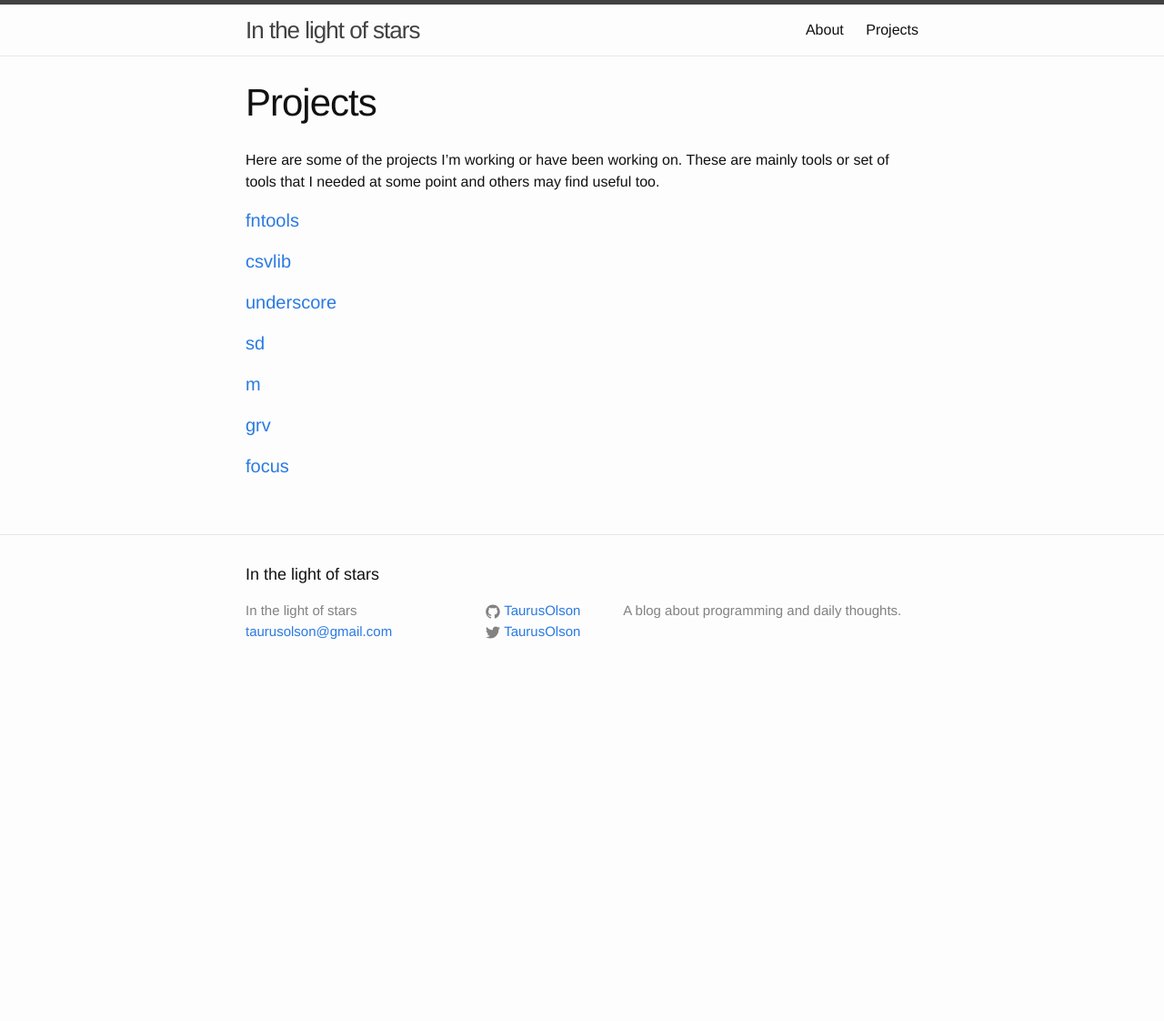
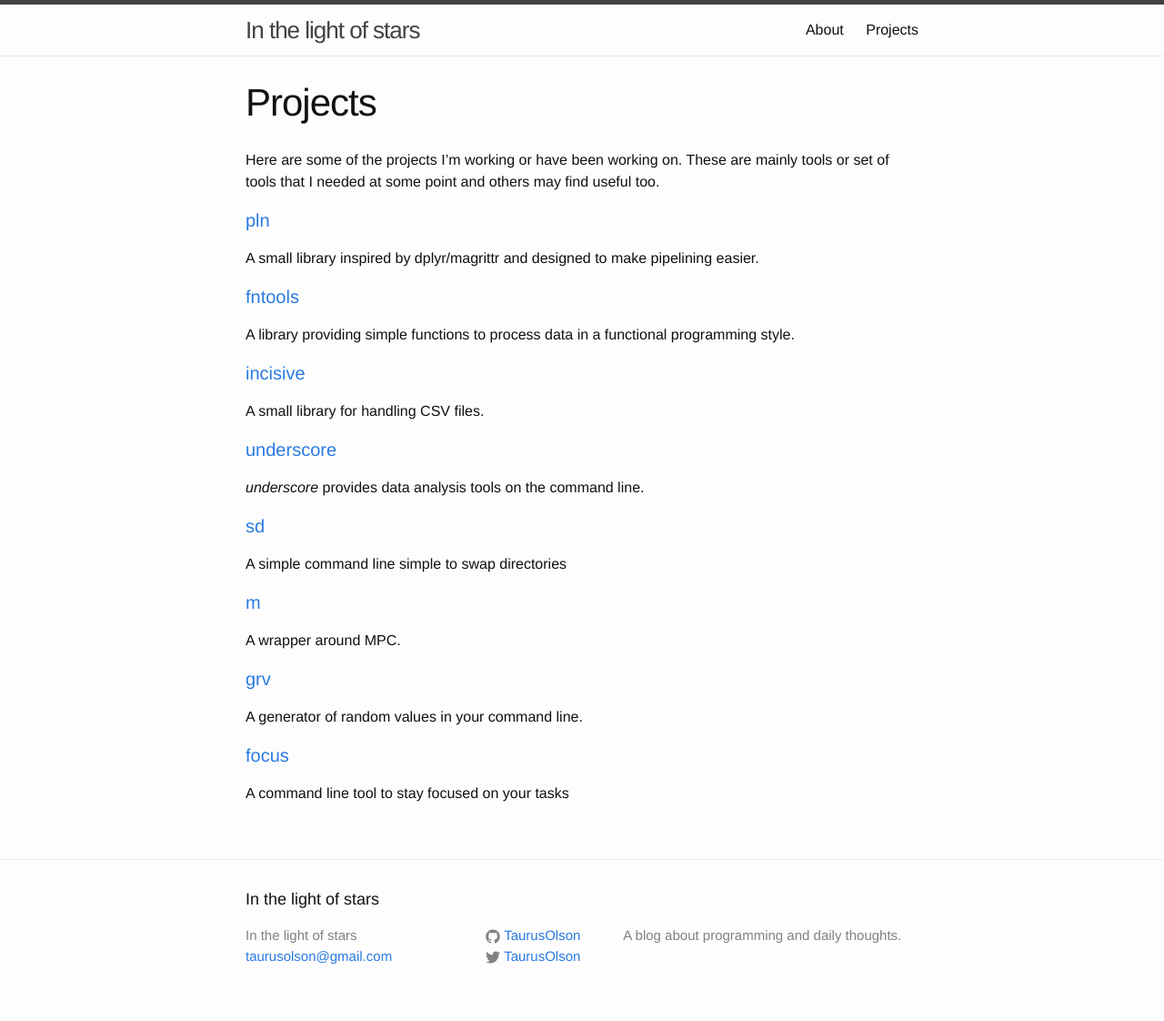
Before and after one commit to TaurusOlson/taurusolson.github.com, a Jekyll site: the page built from projects.md, in a window 1280 px wide. Shown: the whole page at 91% size. Built offline with Jekyll 4.4.1, drawn with Linux system fonts in a browser that asks for light colours; before the commit the page ends 900 px from its top, so only the background shows below that.

Commit message:
Add description to each project

```diff
--- a/projects.md
+++ b/projects.md
@@ -8,16 +8,34 @@ Here are some of the projects I'm working or have been working on.
 These are mainly tools or set of tools that I needed at some point and others may find useful too.
 
 
+#### [pln](https://github.com/TaurusOlson/pln)
+
+A small library inspired by dplyr/magrittr and designed to make pipelining easier.
+
 #### [fntools](https://github.com/TaurusOlson/fntools)
 
-#### [csvlib](https://github.com/TaurusOlson/csvlib)
+A library providing simple functions to process data in a functional programming style.
+
+#### [incisive](https://github.com/TaurusOlson/incisive)
+
+A small library for handling CSV files.
 
 #### [underscore](https://github.com/TaurusOlson/underscore)
 
+*underscore* provides data analysis tools on the command line.
+
 #### [sd](https://github.com/TaurusOlson/sd)
+
+A simple command line simple to swap directories
 
 #### [m](https://github.com/TaurusOlson/m)
 
+A wrapper around MPC.
+
 #### [grv](https://github.com/TaurusOlson/grv)
 
+A generator of random values in your command line.
+
 #### [focus](https://github.com/TaurusOlson/focus)
+
+A command line tool to stay focused on your tasks
```
